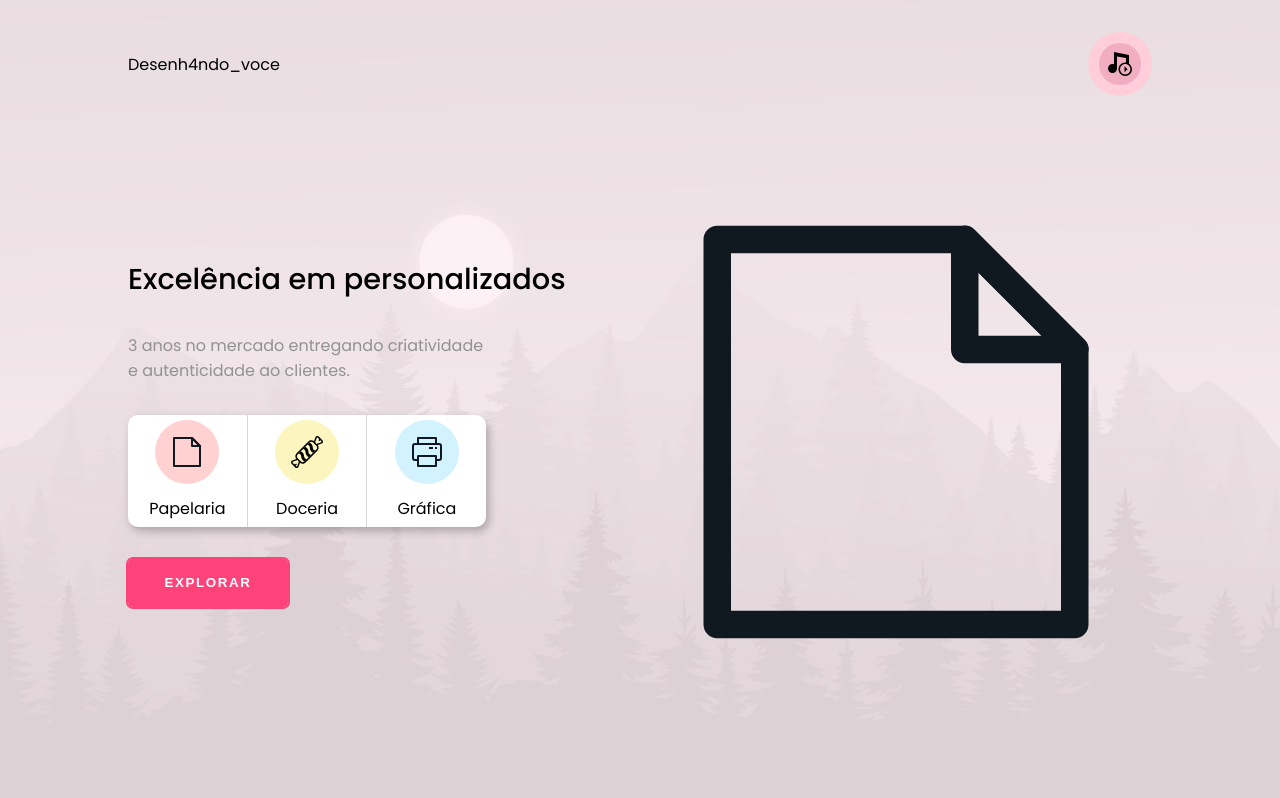
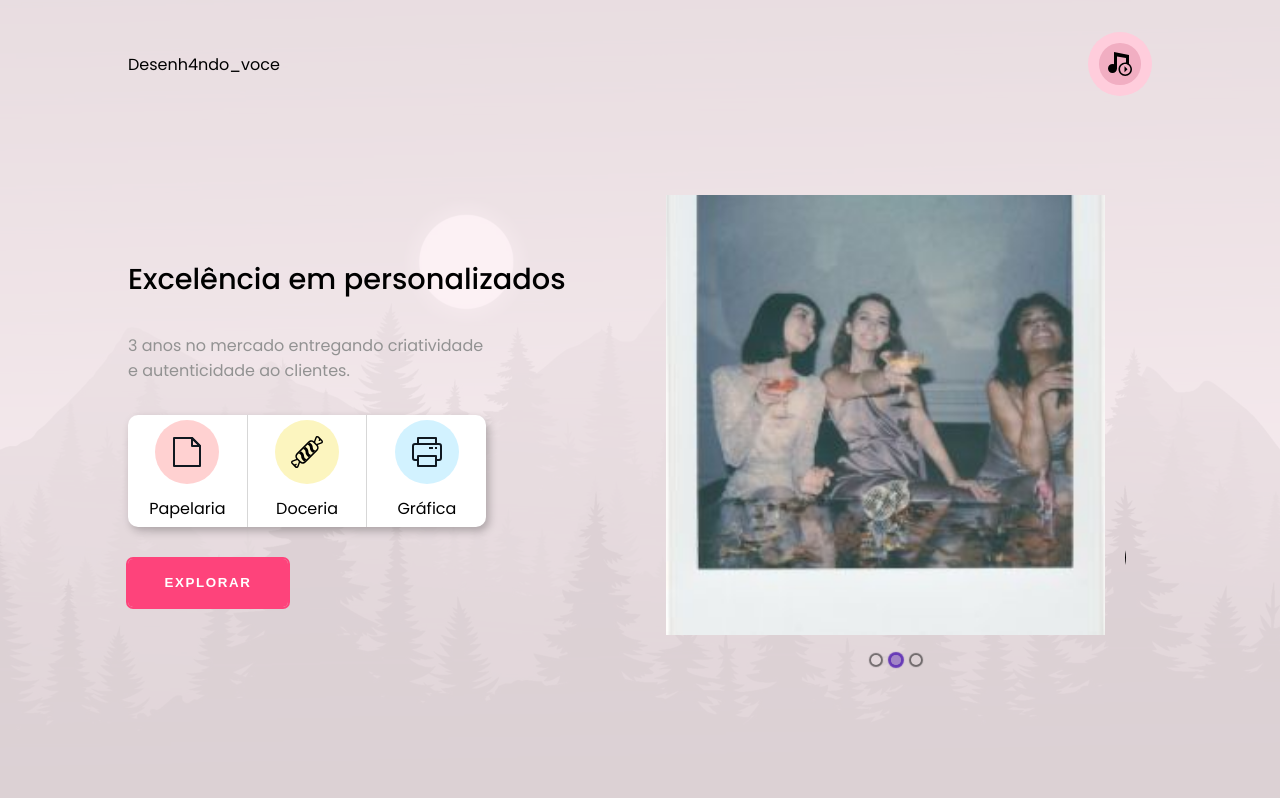
Before and after one commit to leoleodev/desenh4ndo_voce, a React (Vite) app: page / in a window 1280 px wide. Shown: the top 798 px of the page. Built offline with nearby package versions, Linux system fonts and the light colour scheme.

Commit message:
carousel in progress

```diff
--- a/src/components/HeaderMain.tsx
+++ b/src/components/HeaderMain.tsx
@@ -53,17 +53,15 @@ export function HeaderMain(){
 
                     <Carousel
                         isRTL={true}
-                        pagination={false}
+                        pagination={true}
                         showArrows={false}
                         enableAutoPlay={true}
-                        transitionMs={1000}
-                        autoPlaySpeed={1000}
+                        transitionMs={2000}
+                        autoPlaySpeed={5000}
                     >
-
                         <Slider img={IconDoceria}/>
                         <Slider img={imageTest}/>
                         <Slider img={IconPapelaria}/>
-
 
                     </Carousel>
 
```
